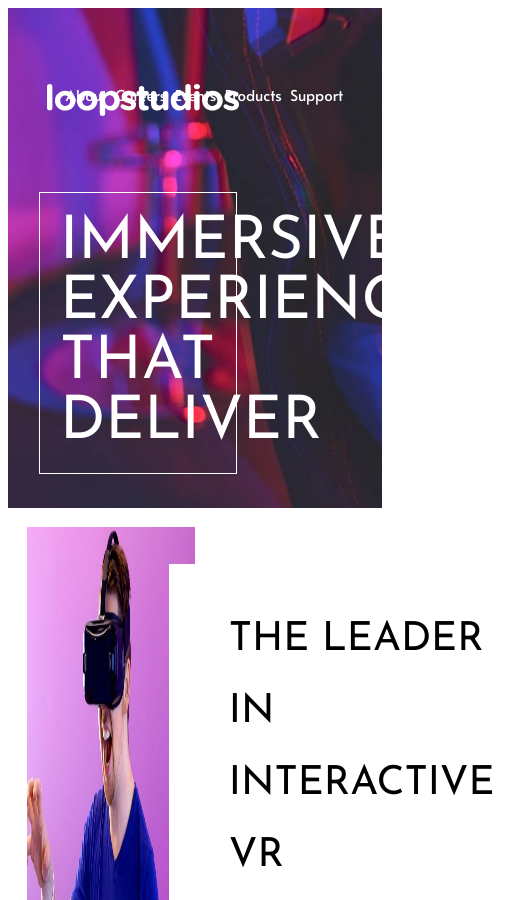
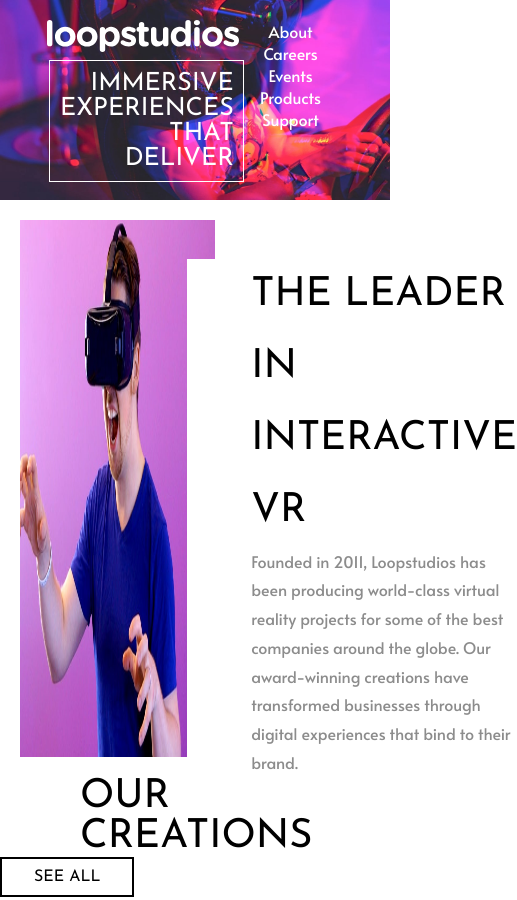
Before and after one commit to melpre/loopstudios-landing-page-main, a plain HTML site: page index.html in a window 390 px wide. Shown: the top 900 px of the page, 517 px wide, since content can reach past the window. Drawn offline with Linux system fonts and the light colour scheme; a script that the page names is missing; a web font is replaced by a local one.

Commit message:
CSS media queries
Added media query styling for more mobile responsive design

```diff
--- a/styles.css
+++ b/styles.css
@@ -1,18 +1,28 @@
 @import url('https://fonts.google.com/specimen/Alata');
 @import url('https://fonts.google.com/specimen/Josefin+Sans');
 
+/* Resets */
+* {
+    margin: 0;
+    padding: 0;
+    box-sizing: border-box;
+    transition: var(--transition);
+  }
 
 body {
-    font-family: 'Alata';
-    font-size: 15px;
-    font-weight: 400;
+    margin: 0 auto;
+    padding-bottom: 100px;
+    font-family: 'Alata', sans-serif;
 }
 
 header {
+    display: flex;
+    justify-content: space-between;
+    align-items: center;
     background-image: url('/images/desktop/image-hero.jpg');
     background-color: hsl(0, 0%, 55%);
+    padding: 300px 10px;
     background-size: cover;
-    height: 500px;
 }
 
 h1 {
@@ -21,8 +31,7 @@ h1 {
     font-size: 60px;
     color: hsl(0, 0%, 100%);
     text-transform: uppercase;
-    padding: 20px;
-    border: 1px solid hsl(0, 0%, 100%);
+    padding: 10px 10px;
 }
 
 h3 {
@@ -79,7 +88,7 @@ h3 {
     text-decoration: none;
     display: block;
     color: hsl(0, 0%, 100%);
-    text-align: left;
+    text-align: center;
 }
 
 #header-nav a:hover {
@@ -92,10 +101,11 @@ h3 {
     display: flex;
     align-items: flex-start;
     flex-wrap: wrap;
-    max-width: 40%;
+    max-width: 50%;
     position: absolute;
     top: 18%;
     left: 10%;
+    border: 1px solid hsl(0, 0%, 100%);
 }
 
 #tagline-container {
@@ -103,7 +113,7 @@ h3 {
 }
 
 #tagline-img {
-    max-width: 45%;
+    max-width: 50%;
     position: relative;
     margin: 5%;
 }
@@ -191,3 +201,33 @@ h3 {
 #copyright {
     color: hsl(0, 0%, 41%);
 }
+
+@media screen and (max-width: 500px) {
+    header {
+        padding: 100px;
+        position: sticky;
+        top: 0;
+        left: 0;
+        z-index: 1;
+    }
+
+    h1 {
+        text-align: right;
+    }
+
+    #header-logo {
+        float: none;
+    }
+
+    #header-nav {
+        float: none;
+        display: block;
+    }
+
+    #header-title {
+        margin: 10px 10px;
+        font-size: 25px;
+        top: 25%;
+    }
+
+}
```
Also changed, not shown: index.html (+0 -1 lines), script.js (deleted).
